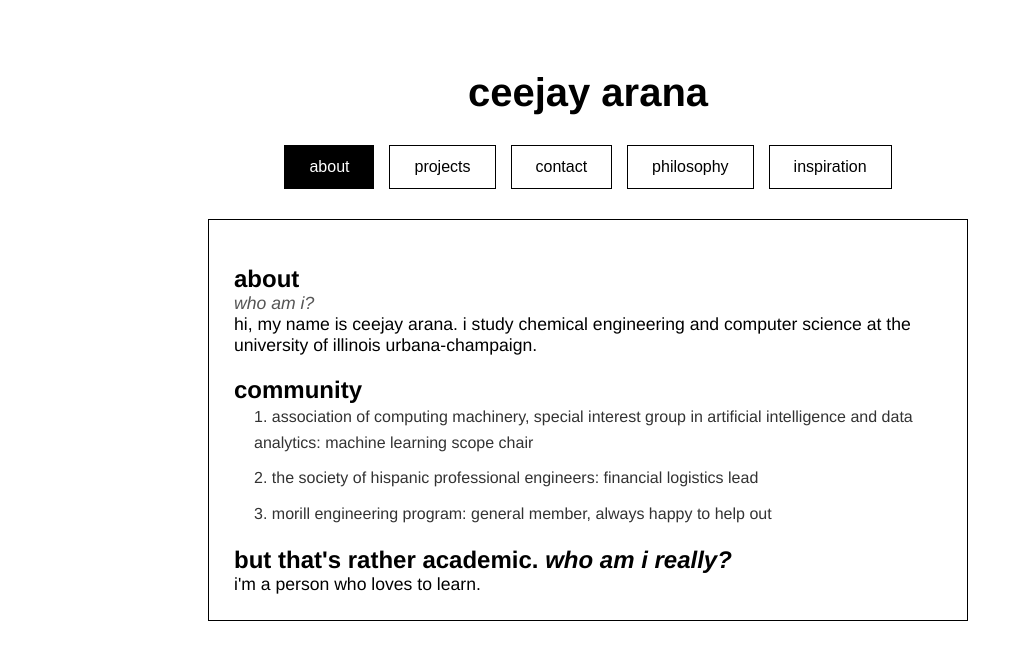
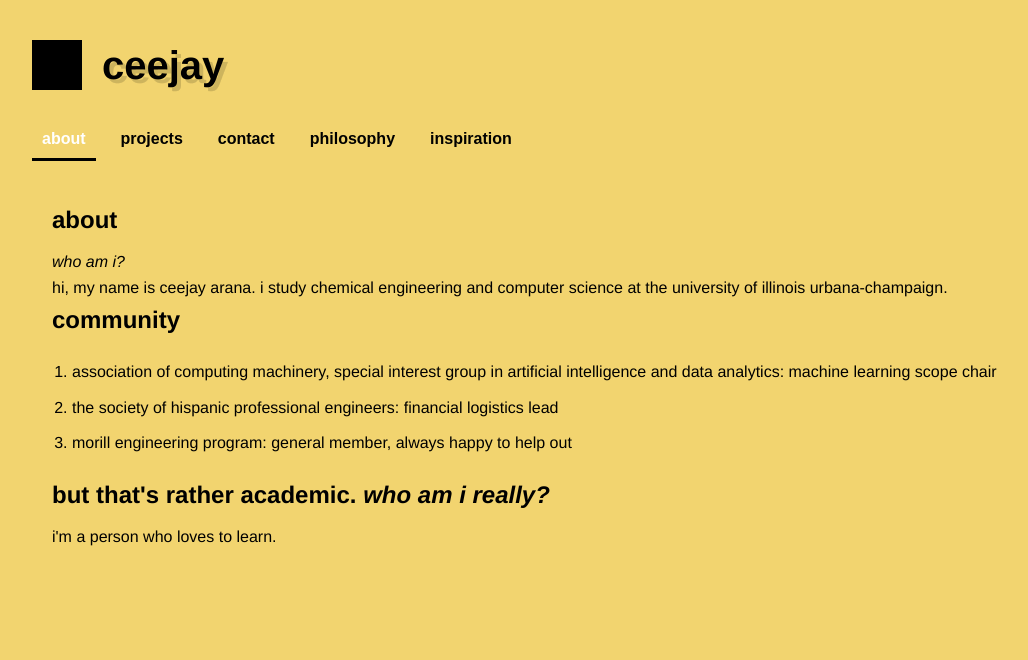
Before and after one commit to caran5/website, a plain HTML site: page index.html in a window 1280 px wide. Shown: the whole page, without its empty margins (52-1080 px from the left). Drawn offline with Linux system fonts and the light colour scheme; a web font is replaced by a local one.

Commit message:
Implemented a color theme

```diff
--- a/index.html
+++ b/index.html
@@ -3,13 +3,23 @@
 <head>
     <meta charset="UTF-8">
     <meta name="viewport" content="width=device-width, initial-scale=1.0">
-    <title>Professional Tabbed Website</title>
+    <title>ceejay</title>
     <link rel="stylesheet" href="style.css">
-    <link href="https://fonts.googleapis.com/css2?family=Roboto:wght@400&display=swap" rel="stylesheet">
+    <link href="https://fonts.googleapis.com/css2?family=Helvetica:wght@400;700&display=swap" rel="stylesheet">
 </head>
 <body>
     <div class="container">
-        <h1 class="fade-in">ceejay arana</h1>
+        <div class="title-section">
+            <div class="black-box"></div>
+            <div class="layered-title">
+                <h1 class="main-title">ceejay</h1>
+                <h1 class="layered-title-overlay">ceejay</h1>
+                <h1 class="layered-title-overlay">ceejay</h1>
+                <h1 class="layered-title-overlay">ceejay</h1>
+
+            </div>
+        </div>
+
         <div class="tab fade-in">
             <button class="tablinks" onclick="openTab(event, 'about')">about</button>
             <button class="tablinks" onclick="openTab(event, 'projects')">projects</button>
@@ -17,44 +27,21 @@
             <button class="tablinks" onclick="openTab(event, 'philosophy')">philosophy</button>
             <button class="tablinks" onclick="openTab(event, 'inspiration')">inspiration</button>
         </div>
-
-        <!-- About Tab Content -->
         <div id="about" class="tabcontent">
-            <h2 class="fade-in">about</h2>
-            <p class="fade-in"><em>who am i?</em></p>
-            <p class="fade-in">hi, my name is ceejay arana. i study chemical engineering and computer science at the university of illinois urbana-champaign.</p>
-
-            <h2 class="fade-in">community</h2>
-            <ol class="fade-in">
+            <h2 class="section-title">about</h2>
+            <p><em>who am i?</em></p>
+            <p>hi, my name is ceejay arana. i study chemical engineering and computer science at the university of illinois urbana-champaign.</p>
+            <h2 class="section-title">community</h2>
+            <ol>
                 <li>association of computing machinery, special interest group in artificial intelligence and data analytics: machine learning scope chair</li>
                 <li>the society of hispanic professional engineers: financial logistics lead</li>
                 <li>morill engineering program: general member, always happy to help out</li>
             </ol>
-
-            <h2 class="fade-in">but that's rather academic. <em>who am i really?</em></h2>
-            <p class="fade-in">i'm a person who loves to learn.</p>
+            <h2 class="section-title">but that's rather academic. <em>who am i really?</em></h2>
+            <p>i'm a person who loves to learn.</p>
         </div>
 
-        <!-- Other Tabs -->
-        <div id="projects" class="tabcontent fade-in">
-            <h2 class="fade-in">projects</h2>
-            <p class="fade-in">details about past projects and achievements.</p>
-        </div>
 
-        <div id="contact" class="tabcontent fade-in">
-            <h2 class="fade-in">contact</h2>
-            <p class="fade-in">contact details and form.</p>
-        </div>
-
-        <div id="philosophy" class="tabcontent fade-in">
-            <h2 class="fade-in">philosophy</h2>
-            <p class="fade-in">details about personal philosophy.</p>
-        </div>
-
-        <div id="inspiration" class="tabcontent fade-in">
-            <h2 class="fade-in">inspiration</h2>
-            <p class="fade-in">details about sources of inspiration.</p>
-        </div>
     </div>
     <script src="script.js"></script>
 </body>
--- a/script.js
+++ b/script.js
@@ -11,7 +11,6 @@ document.addEventListener("DOMContentLoaded", () => {
             if (entry.isIntersecting) {
                 entry.target.classList.add("visible");
             } else {
-                // Remove the visible class when element goes out of view
                 entry.target.classList.remove("visible");
             }
         });
@@ -42,15 +41,17 @@ function openTab(event, tabName) {
 
     const selectedTab = document.getElementById(tabName);
     selectedTab.style.display = "block";
-    selectedTab.scrollIntoView({ behavior: "smooth", block: "start" });
     event.currentTarget.classList.add("active");
 
-    // Re-observe elements in the newly opened tab to reapply fade-in effects
+    // Apply scrollIntoView only on small screens to avoid bouncing effect
+    if (window.innerWidth <= 600) {
+        selectedTab.scrollIntoView({ behavior: "smooth", block: "start" });
+    }
+
+    // Re-observe elements in the newly opened tab
     const fadeInElements = selectedTab.querySelectorAll(".fade-in");
     fadeInElements.forEach((element) => {
-        element.classList.remove("visible"); // Reset visibility on tab switch
-        // Temporarily disconnect and reconnect the observer to force re-observing
-        element.getBoundingClientRect(); // Force reflow
-        element.classList.add("fade-in"); // Ensure fade-in is reapplied
+        element.classList.remove("visible");
+        element.classList.add("fade-in");
     });
 }
--- a/style.css
+++ b/style.css
@@ -1,72 +1,136 @@
-/* Basic Reset */
+/* General Reset */
 * {
     margin: 0;
     padding: 0;
     box-sizing: border-box;
 }
 
-/* Container styling */
-.container {
-    max-width: 800px;
-    margin: 50px auto;
-    padding: 20px;
-    font-family: 'Helvetica', 'Arial', sans-serif;
-    text-align: left;
+body {
+    font-family: 'Helvetica', sans-serif;
+    background-color: #f2d46f; /* Mustard yellow background */
+    color: #000;
+    display: flex;
+    justify-content: center;
+    align-items: flex-start;
+    min-height: 100vh;
 }
 
-/* Heading */
-h1 {
+/* Flexible Container Styling */
+.container {
+    width: 90%; /* Responsive width */
+    max-width: 1200px; /* Maximum width to prevent overflow on large screens */
+    margin: 20px auto; /* Center the container */
+    padding: 20px;
+    background-color: #f2d46f;
+}
+
+/* Title Section Styling */
+.title-section {
+    display: flex;
+    align-items: center;
+    gap: 20px;
+    margin-bottom: 30px;
+}
+
+/* Black Box next to the name */
+.black-box {
+    width: 50px;
+    height: 50px;
+    background-color: #000;
+}
+
+/* Layered Title Styling */
+.layered-title {
+    position: relative;
+    display: inline-block;
+    line-height: 1.2;
+}
+
+.main-title {
     font-size: 2.5rem;
+    font-weight: bold;
     color: #000;
-    margin-bottom: 30px;
-    text-align: center;
+    margin: 0;
+    position: relative;
+    z-index: 1;
+}
+
+/* Separate First and Last Names */
+.main-title .first-name,
+.layered-title-overlay .first-name {
+    display: block;
+}
+
+.main-title .last-name,
+.layered-title-overlay .last-name {
+    display: block;
+    margin-top: -10px; /* Adjust for close spacing */
+}
+
+/* Subtle shadow effect with offset for overlay */
+.layered-title-overlay {
+    font-size: 2.5rem;
+    font-weight: bold;
+    color: rgba(0, 0, 0, 0.05); /* Lighter overlay */
+    position: absolute;
+    top: 4px;
+    left: 4px;
+    z-index: 0;
 }
 
 /* Tabs styling */
 .tab {
     display: flex;
-    justify-content: center;
+    justify-content: flex-start;
     gap: 15px;
-    margin-bottom: 30px;
+    margin-bottom: 20px;
 }
 .tab button {
-    background-color: #fff;
+    background-color: #f2d46f;
     color: #000;
-    border: 1px solid #000;
-    border-radius: 0;
-    padding: 12px 24px;
-    font-size: 16px;
+    border: none;
+    font-size: 1rem;
+    font-weight: bold;
     cursor: pointer;
-    transition: background-color 0.3s ease, color 0.3s ease;
+    transition: color 0.3s ease, border-bottom 0.3s ease;
+    padding: 10px;
+    border-bottom: 3px solid transparent;
 }
 .tab button:hover {
-    background-color: #000;
     color: #fff;
+    border-bottom: 3px solid #000;
 }
 .tab button.active {
-    background-color: #000;
     color: #fff;
+    border-bottom: 3px solid #000;
 }
 
 /* Tab content styling */
 .tabcontent {
     display: none;
-    padding: 25px;
-    border: 1px solid #000;
-    border-radius: 0;
-    background-color: #fff;
+    padding: 20px;
+    font-size: 1rem;
     color: #000;
-    font-size: 1.1rem;
+    line-height: 1.6;
+    border-radius: 8px;
+}
+
+/* Section Titles */
+.section-title {
+    font-size: 1.5rem;
+    font-weight: bold;
+    margin-bottom: 10px;
+    color: #000;
 }
 
 /* Improved styling for ordered list */
 ol {
-    margin-left: 20px;
-    padding-left: 0;
-    list-style-position: inside;
+    margin: 20px 0;
+    padding-left: 20px;
+    list-style-position: outside;
     font-size: 1rem;
     line-height: 1.6;
-    color: #333;
+    color: #000;
 }
 
 /* List item styling */
@@ -74,56 +138,48 @@ li {
     margin-bottom: 10px;
 }
 
-/* Styling for the tab content heading */
-.tabcontent h2 {
-    font-weight: bold;
-    font-size: 1.5rem;
-    margin-top: 20px;
-    color: #000;
+/* Horizontal dividers */
+hr {
+    border: none;
+    border-top: 1px solid #000;
+    margin: 20px 0;
 }
 
-/* Styling for emphasis within tab content */
-.tabcontent p em {
-    font-style: italic;
-    color: #555;
-}
-
-/* Responsive Design */
-@media (max-width: 600px) {
-    .tab {
-        flex-direction: column;
-    }
-
-    .tab button {
-        padding: 10px 15px;
-        font-size: 14px;
-        width: 100%;
-    }
-
-    .container {
-        padding: 15px;
-    }
-
-    h1 {
-        font-size: 2rem;
-        margin-bottom: 20px;
-    }
-
-    .tabcontent {
-        font-size: 1rem;
-        padding: 20px;
-    }
-}
-
-/* Initial state for fade-in elements */
+/* Fade-in animation */
 .fade-in {
     opacity: 0;
     transform: translateY(20px);
     transition: opacity 0.6s ease-out, transform 0.6s ease-out;
 }
 
-/* Visible state for fade-in elements */
 .fade-in.visible {
     opacity: 1;
     transform: translateY(0);
 }
+
+/* Responsive Design */
+@media (max-width: 600px) {
+    .container {
+        width: 95%; /* Increased width on smaller screens */
+    }
+
+    .tab {
+        flex-direction: column;
+    }
+
+    .tab button {
+        font-size: 1rem;
+        width: 100%;
+        text-align: left;
+        padding: 10px 0;
+    }
+
+    .main-title,
+    .layered-title-overlay {
+        font-size: 2rem;
+    }
+
+    .tabcontent {
+        font-size: 1rem;
+    }
+}
```
Also changed, not shown: 1 other file.
